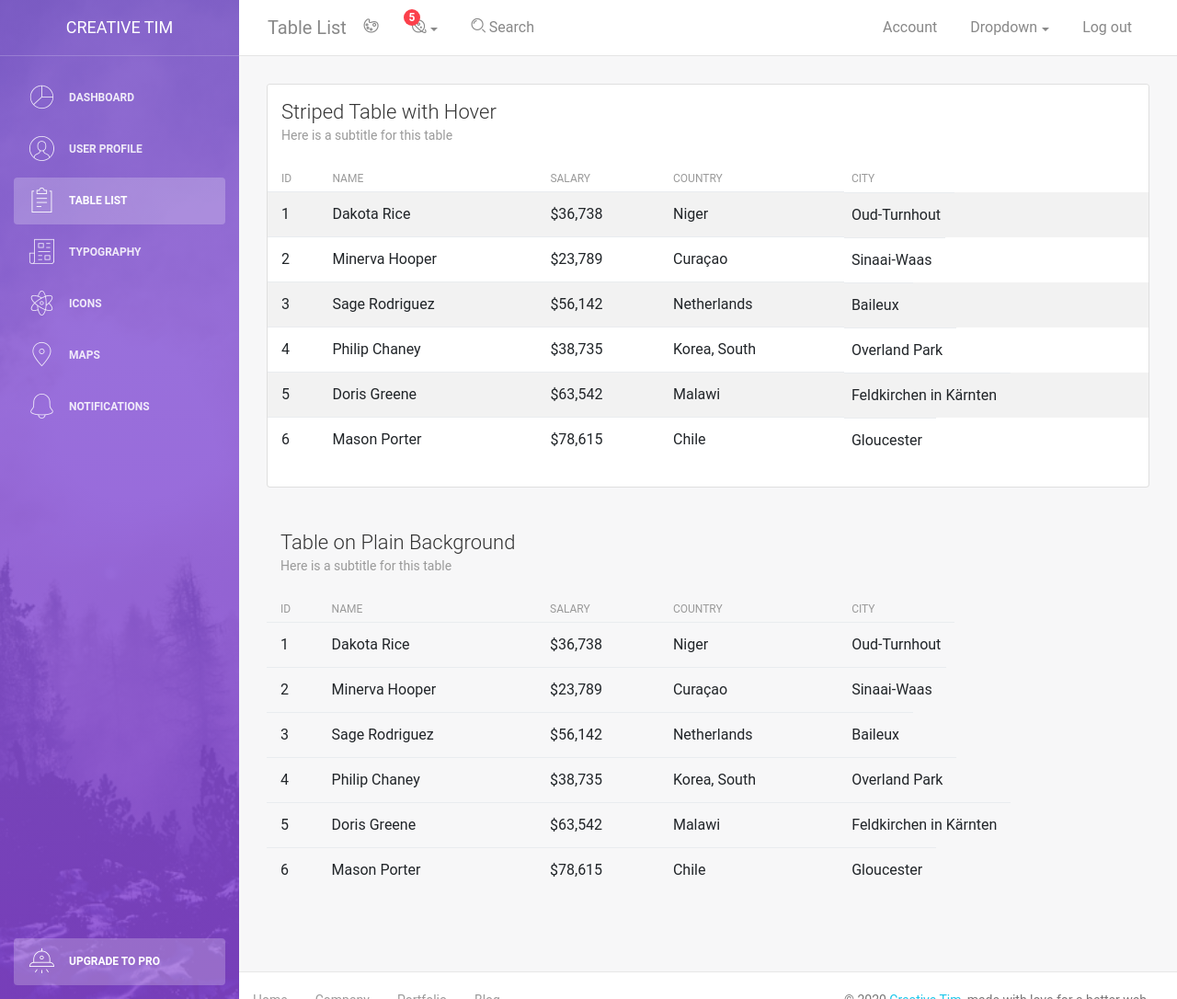
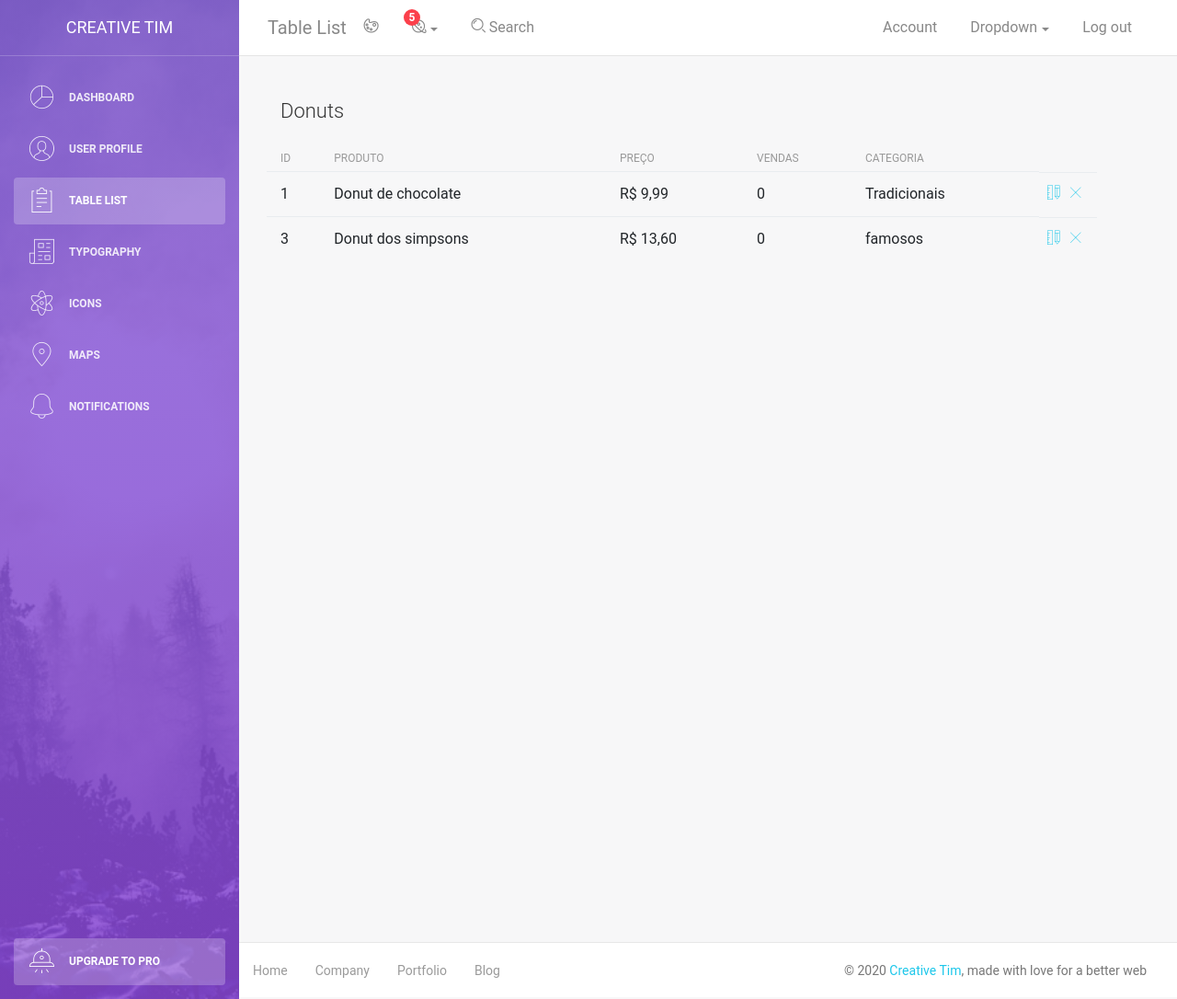
Before and after one commit to caueassmann/Titiadonuts, a PHP site: page /admin/examples/produtos.php in a window 1280 px wide. Shown: the whole page at 92% size. Run offline with PHP 8.4, Linux system fonts and the light colour scheme; data comes from the database, SQL or seed files in the repository; some libraries are stand-ins or nearby versions.

Commit message:
[update] READ produtos in admin

```diff
--- a/admin/examples/produtos.php
+++ b/admin/examples/produtos.php
@@ -12,6 +12,11 @@
 =========================================================
 
  The above copyright notice and this permission notice shall be included in all copies or substantial portions of the Software.  -->
+
+ <?php
+require_once("../../src/moduloDonuts.php");
+?>
+
 <!DOCTYPE html>
 <html lang="en">
 
@@ -28,8 +33,6 @@
     <!-- CSS Files -->
     <link href="../assets/css/bootstrap.min.css" rel="stylesheet" />
     <link href="../assets/css/light-bootstrap-dashboard.css?v=2.0.0 " rel="stylesheet" />
-    <!-- CSS Just for demo purpose, don't include it in your project -->
-    <link href="../assets/css/demo.css" rel="stylesheet" />
 </head>
 
 <body>
@@ -37,130 +40,44 @@
         <?php include_once("../includes/sidebar.php") ?>
         <div class="main-panel">
            <?php include_once("../includes/navbar.php") ?>
+
+
             <div class="content">
                 <div class="container-fluid">
                     <div class="row">
                         <div class="col-md-12">
-                            <div class="card strpied-tabled-with-hover">
-                                <div class="card-header ">
-                                    <h4 class="card-title">Striped Table with Hover</h4>
-                                    <p class="card-category">Here is a subtitle for this table</p>
-                                </div>
-                                <div class="card-body table-full-width table-responsive">
-                                    <table class="table table-hover table-striped">
-                                        <thead>
-                                            <th>ID</th>
-                                            <th>Name</th>
-                                            <th>Salary</th>
-                                            <th>Country</th>
-                                            <th>City</th>
-                                        </thead>
-                                        <tbody>
-                                            <tr>
-                                                <td>1</td>
-                                                <td>Dakota Rice</td>
-                                                <td>$36,738</td>
-                                                <td>Niger</td>
-                                                <td>Oud-Turnhout</td>
-                                            </tr>
-                                            <tr>
-                                                <td>2</td>
-                                                <td>Minerva Hooper</td>
-                                                <td>$23,789</td>
-                                                <td>Curaçao</td>
-                                                <td>Sinaai-Waas</td>
-                                            </tr>
-                                            <tr>
-                                                <td>3</td>
-                                                <td>Sage Rodriguez</td>
-                                                <td>$56,142</td>
-                                                <td>Netherlands</td>
-                                                <td>Baileux</td>
-                                            </tr>
-                                            <tr>
-                                                <td>4</td>
-                                                <td>Philip Chaney</td>
-                                                <td>$38,735</td>
-                                                <td>Korea, South</td>
-                                                <td>Overland Park</td>
-                                            </tr>
-                                            <tr>
-                                                <td>5</td>
-                                                <td>Doris Greene</td>
-                                                <td>$63,542</td>
-                                                <td>Malawi</td>
-                                                <td>Feldkirchen in Kärnten</td>
-                                            </tr>
-                                            <tr>
-                                                <td>6</td>
-                                                <td>Mason Porter</td>
-                                                <td>$78,615</td>
-                                                <td>Chile</td>
-                                                <td>Gloucester</td>
-                                            </tr>
-                                        </tbody>
-                                    </table>
-                                </div>
-                            </div>
-                        </div>
-                        <div class="col-md-12">
                             <div class="card card-plain table-plain-bg">
                                 <div class="card-header ">
-                                    <h4 class="card-title">Table on Plain Background</h4>
-                                    <p class="card-category">Here is a subtitle for this table</p>
+                                    <h4 class="card-title">Donuts</h4>
+                                    <!--<p class="card-category">Here is a subtitle for this table</p>-->
                                 </div>
                                 <div class="card-body table-full-width table-responsive">
                                     <table class="table table-hover">
                                         <thead>
                                             <th>ID</th>
-                                            <th>Name</th>
-                                            <th>Salary</th>
-                                            <th>Country</th>
-                                            <th>City</th>
+                                            <th>Produto</th>
+                                            <th>Preço</th>
+                                            <th>Vendas</th>
+                                            <th>Categoria</th>
                                         </thead>
                                         <tbody>
-                                            <tr>
-                                                <td>1</td>
-                                                <td>Dakota Rice</td>
-                                                <td>$36,738</td>
-                                                <td>Niger</td>
-                                                <td>Oud-Turnhout</td>
-                                            </tr>
-                                            <tr>
-                                                <td>2</td>
-                                                <td>Minerva Hooper</td>
-                                                <td>$23,789</td>
-                                                <td>Curaçao</td>
-                                                <td>Sinaai-Waas</td>
-                                            </tr>
-                                            <tr>
-                                                <td>3</td>
-                                                <td>Sage Rodriguez</td>
-                                                <td>$56,142</td>
-                                                <td>Netherlands</td>
-                                                <td>Baileux</td>
-                                            </tr>
-                                            <tr>
-                                                <td>4</td>
-                                                <td>Philip Chaney</td>
-                                                <td>$38,735</td>
-                                                <td>Korea, South</td>
-                                                <td>Overland Park</td>
-                                            </tr>
-                                            <tr>
-                                                <td>5</td>
-                                                <td>Doris Greene</td>
-                                                <td>$63,542</td>
-                                                <td>Malawi</td>
-                                                <td>Feldkirchen in Kärnten</td>
-                                            </tr>
-                                            <tr>
-                                                <td>6</td>
-                                                <td>Mason Porter</td>
-                                                <td>$78,615</td>
-                                                <td>Chile</td>
-                                                <td>Gloucester</td>
-                                            </tr>
+                                            <?php
+                                            if ($donuts = Donut::List_donuts()) {
+                                                foreach ($donuts as $donut) { ?>
+                                                    <tr>
+                                                        <td><?=$donut->id?></td>
+                                                        <td><?=$donut->nome?></td>
+                                                        <td>R$ <?=number_format($donut->preco, 2, ',',".")?></td>
+                                                        <td>0</td>
+                                                        <td><?=$donut->categoria?></td>
+                                                        <td><!--editar-->
+                                                             <a href="" style="margin-right: 8px"><i class="nc-icon nc-ruler-pencil"></i></a>
+                                                            <!--remover-->
+                                                            <a href=""><i class="nc-icon nc-simple-remove"></i></a>
+                                                        </td>
+                                                    </tr>
+                                        <?php   }
+                                            } ?>
                                         </tbody>
                                     </table>
                                 </div>
--- a/db/MySQL.class.php
+++ b/db/MySQL.class.php
@@ -1,5 +1,5 @@
 <?php
-include_once getcwd()."/db/Configuracao.inc.php";
+include_once (__DIR__."/Configuracao.inc.php");
 class MySQL{
 
 	private $connection;
--- a/index.php
+++ b/index.php
@@ -65,7 +65,7 @@ require_once getcwd()."/src/moduloDonuts.php";
 							if ($pr->preco_anterior!=null) {//caso haja algum preco anterior ?>
 								<h3 class="last_price">R$ <?=$pr->preco_anterior?></h3>
 							<?php } ?>*/ ?>
-							<h3 class="price">R$ <?=$pr->preco?></h3>
+							<h3 class="price">R$ <?=$number_format($pr->preco, 2, ',')?></h3>
 						</div>
 					</div>
 		    	</div>
--- a/src/moduloDonuts.php
+++ b/src/moduloDonuts.php
@@ -1,6 +1,5 @@
 <?php
-require_once getcwd()."/db/MySQL.class.php";
-
+require_once(__DIR__.'/../db/MySQL.class.php');
 class Donut{
     private $id;
     private $categoria;
```
